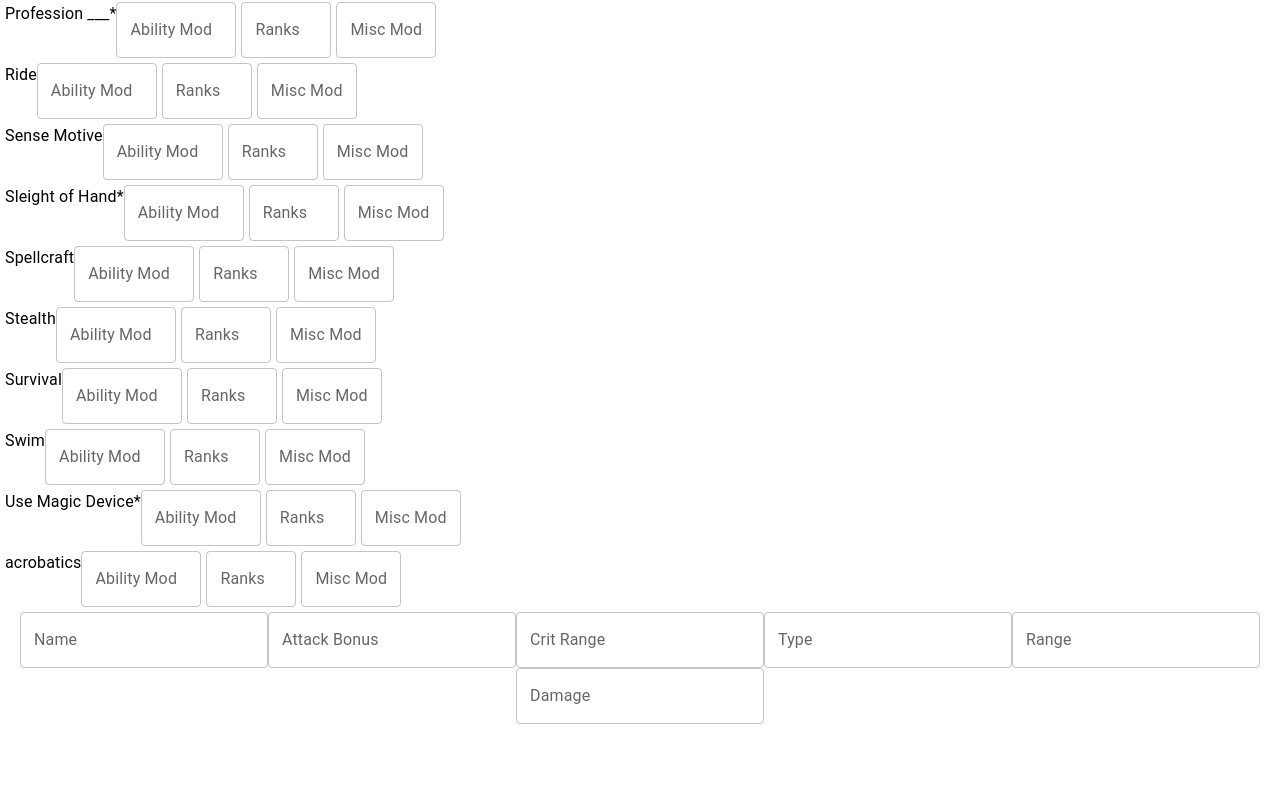
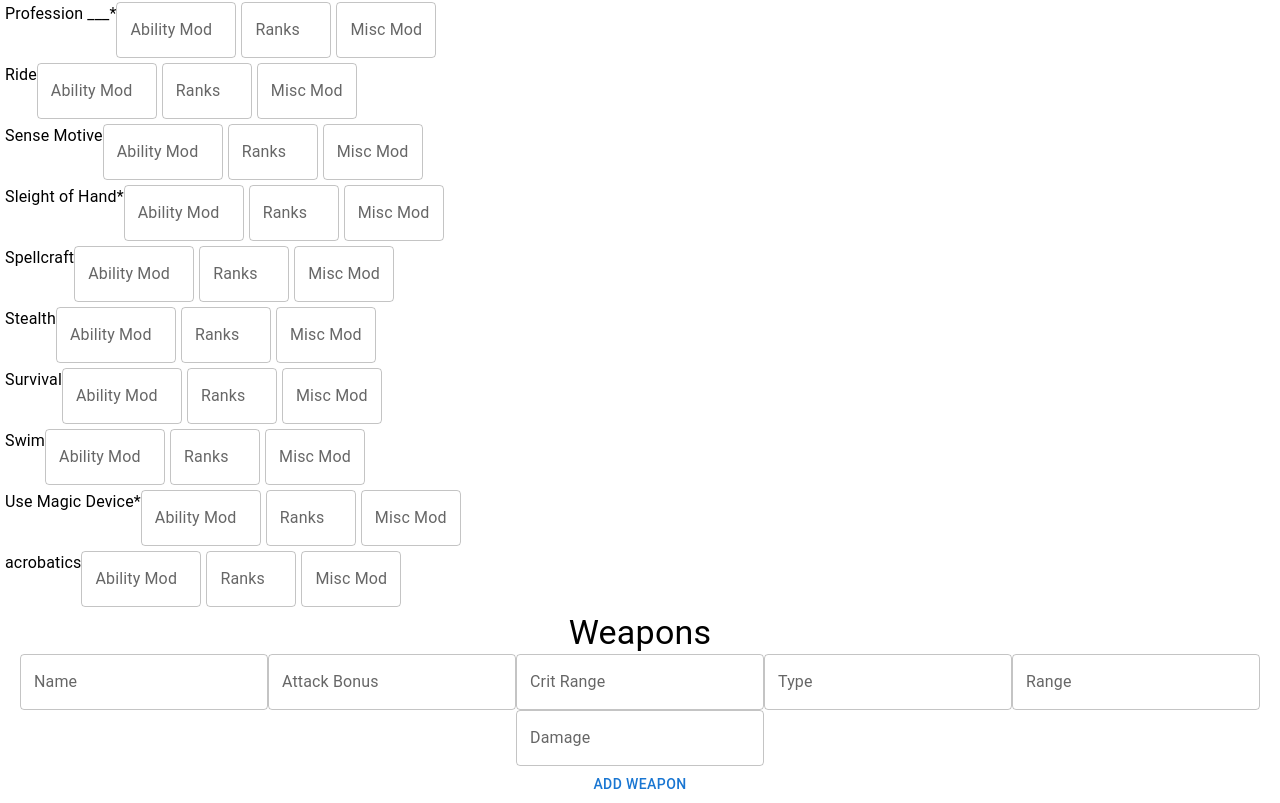
Before and after one commit to zlefler/encounter-helper, a React (Create React App) app: page / in a window 1280 px wide. Shown: the part 2167-2970 px from the top of the page. Before the commit the page ends 2891 px from the top, so only its background shows below. Built offline with nearby package versions, Linux system fonts and the light colour scheme.

Commit message:
add rendering for additional weapons

```diff
--- a/src/components/Home.js
+++ b/src/components/Home.js
@@ -1,7 +1,7 @@
 import { Card, Typography } from '@mui/material';
 import Abilities from './Abilities';
 import Skills from './Skills';
-import Weapon from './Weapon';
+import Weapons from './Weapons';
 
 function Home() {
   return (
@@ -11,7 +11,7 @@ function Home() {
       </Card>
       <Abilities />
       <Skills />
-      <Weapon />
+      <Weapons />
     </div>
   );
 }
--- /dev/null
+++ b/src/components/Weapons.js
@@ -0,0 +1,24 @@
+import { Typography, Button } from '@mui/material';
+import Weapon from './Weapon';
+import { useState } from 'react';
+
+function Weapons() {
+  const [weaponCount, setWeaponCount] = useState(1);
+
+  return (
+    <div>
+      <Typography variant="h4">Weapons</Typography>
+      <Weapon />
+      {weaponCount > 1 && <Weapon />}
+      {weaponCount > 2 && <Weapon />}
+      {weaponCount > 3 && <Weapon />}
+      {weaponCount < 4 && (
+        <Button onClick={(weaponCount) => setWeaponCount(weaponCount++)}>
+          Add Weapon
+        </Button>
+      )}
+    </div>
+  );
+}
+
+export default Weapons;
```
